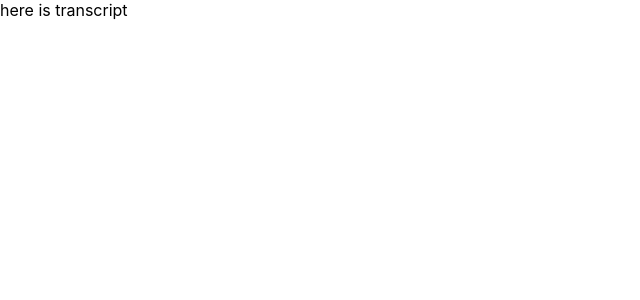
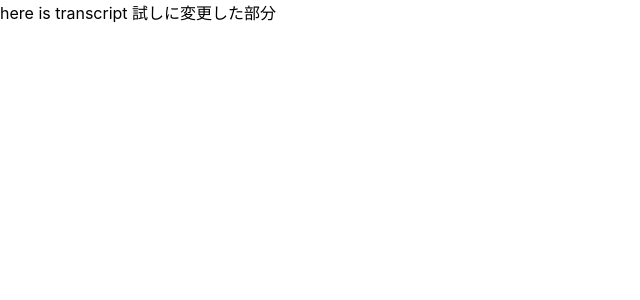
Before and after one commit to teeamhoge/neozoom, a React (Create React App) app: page /video in a window 1280 px wide. Shown: the top 300 px of the page, without its empty margins (0-640 px from the left). Built offline with nearby package versions, Linux system fonts and the light colour scheme.

Commit message:
お試しプルリク用の変更

```diff
--- a/src/screens/transcript.js
+++ b/src/screens/transcript.js
@@ -6,6 +6,7 @@ const Transcript = () => {
 	return (
 		<div>
 			here is transcript
+			試しに変更した部分
 		</div>
 	)
 }
```
